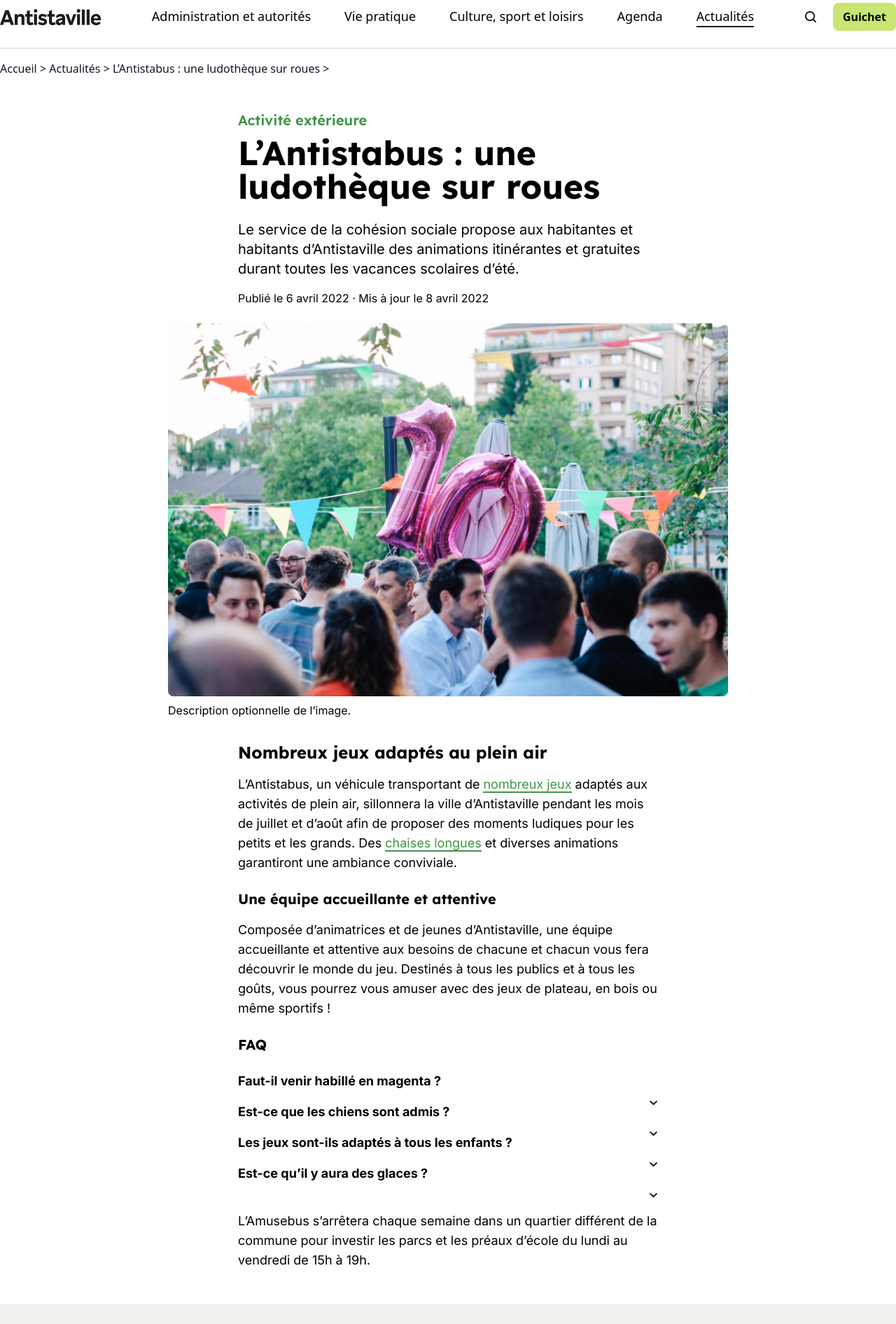
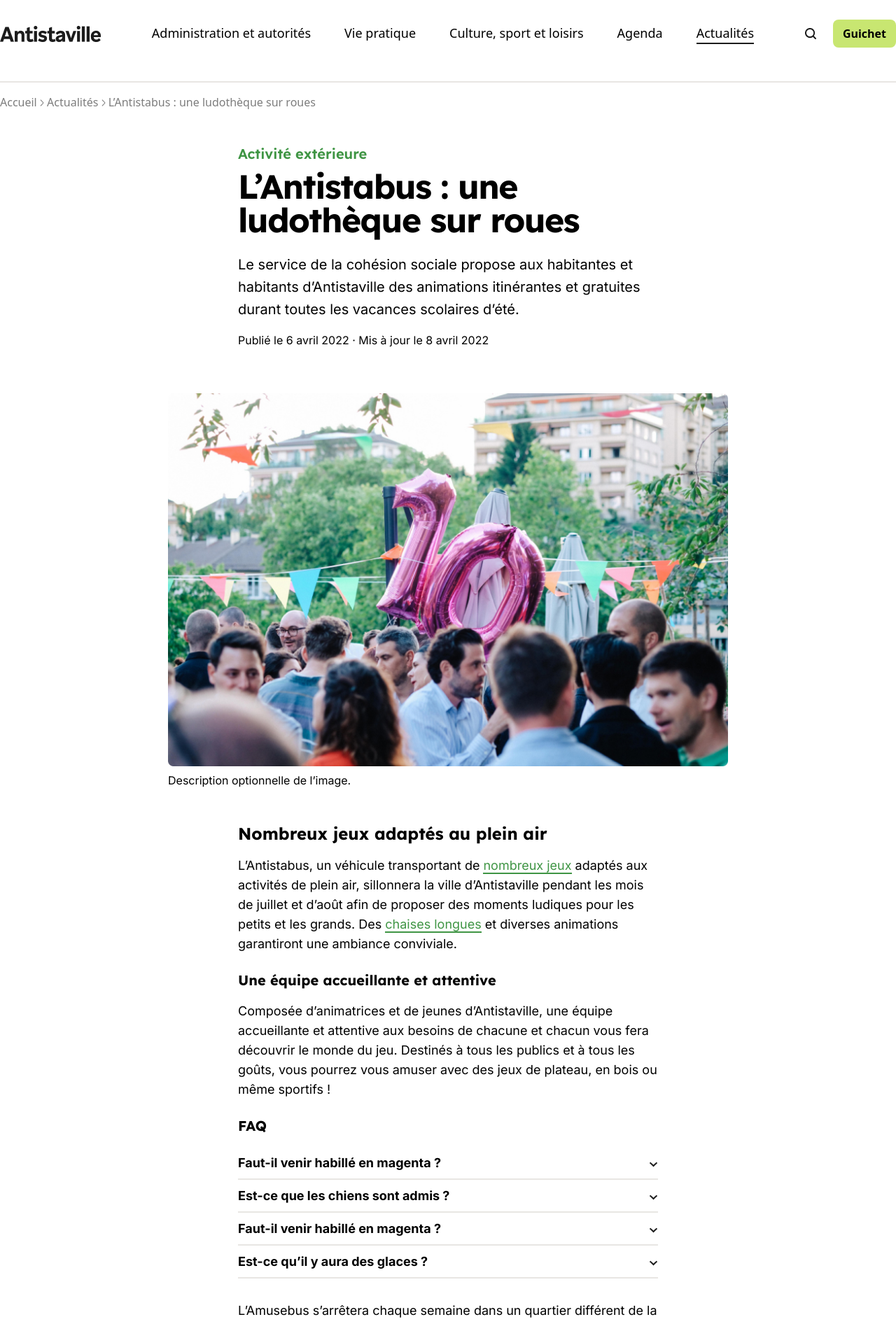
Before and after one commit to Boris74000/exercice-antistaville, a website: page public/index.html in a window 1280 px wide. Shown: the part 20-1912 px from the top of the page at 70% size. Drawn offline with Linux system fonts and the light colour scheme.

Commit message:
Updating accordion structure and general style

```diff
--- a/public/index.html
+++ b/public/index.html
@@ -9,34 +9,36 @@
     <title>L’Antistabus : une ludothèque sur roues</title>
     <link rel="preconnect" href="https://fonts.googleapis.com">
     <link rel="preconnect" href="https://fonts.gstatic.com" crossorigin>
-    <link href="https://fonts.googleapis.com/css2?family=Inter:wght@400;700&family=Lexend:wght@600;700&display=swap" rel="stylesheet">
+    <link href="https://fonts.googleapis.com/css2?family=Inter:wght@400;700&family=Lexend:wght@600;700&display=swap"
+          rel="stylesheet">
     <link rel="stylesheet" href="./output.css">
 </head>
 <body>
 <main>
-        <header class="relative flex justify-between items-center py-6 border-b-2 border-antistaville-gray-200 mx-4 sm:container sm:mx-auto">
+    <header class="relative flex justify-between items-center py-12 border-b-2 border-antistaville-gray-200 mx-4 sm:container sm:mx-auto">
         <a href="index.html">
             <img src="img/antistaville.png" alt="Logo de Antistaville"/>
         </a>
 
 
         <nav id="main-menu" class="hidden-menu-mobile style-menu-mobile">
-                <img id="close-menu-mobile" alt="icone d'une croix" class="w-5 h-5 ml-auto mt-4 mr-2.5 -mb-2.5 cursor-pointer lg:hidden" src="img/xmark-solid.svg">
+            <img id="close-menu-mobile" alt="icone d'une croix"
+                 class="w-5 h-5 ml-auto mt-4 mr-2.5 -mb-2.5 cursor-pointer lg:hidden" src="img/xmark-solid.svg">
             <ul class="list-none flex flex-col items-center lg:flex-row">
                 <li>
-                        <a href="#">Administration et autorités</a>
+                    <a class="leading-26" href="#">Administration et autorités</a>
                 </li>
                 <li>
-                        <a href="#">Vie pratique</a>
+                    <a class="leading-26" href="#">Vie pratique</a>
                 </li>
                 <li>
-                        <a href="#">Culture, sport et loisirs</a>
+                    <a class="leading-26" href="#">Culture, sport et loisirs</a>
                 </li>
                 <li>
-                        <a href="#">Agenda</a>
+                    <a class="leading-26" href="#">Agenda</a>
                 </li>
                 <li class="active">
-                        <a href="#">Actualités</a>
+                    <a class="leading-26" href="#">Actualités</a>
                 </li>
             </ul>
             <a href="#" class="btn-antistaville-green-anise-500 block mx-auto mt-2 w-max lg:hidden">Guichet</a>
@@ -44,11 +46,14 @@
 
         <div class="flex items-center">
             <img id="magnifier-icon" class="mr-6 cursor-pointer" src="img/magnifier-icon.png" alt="Icone d'une loupe"/>
-                <div id="search-block" class="btn-antistaville-green-anise-500 hover:opacity-100 p-2 flex items-center absolute ease-in-out duration-500 hidden-search-block">
-                    <img id="close-search-block" class="w-5 h-5 mr-2 cursor-pointer -rotate-90" src="img/right-long-solid.svg" alt="Icone d'une flèche qui pointe vers la droite"/>
+            <div id="search-block"
+                 class="btn-antistaville-green-anise-500 hover:opacity-100 p-2 flex items-center absolute ease-in-out duration-500 hidden-search-block">
+                <img id="close-search-block" class="w-5 h-5 mr-2 cursor-pointer -rotate-90"
+                     src="img/right-long-solid.svg" alt="Icone d'une flèche qui pointe vers la droite"/>
                 <form>
                     <input class="smallest-text input" type="text" name="search" id="search" placeholder="Rechercher"/>
-                        <button type="submit"><img class="ml-2 cursor-pointer" src="img/magnifier-icon.png" alt="Icone d'une loupe"/></button>
+                    <button type="submit"><img class="ml-2 cursor-pointer" src="img/magnifier-icon.png"
+                                               alt="Icone d'une loupe"/></button>
                 </form>
 
             </div>
@@ -63,96 +68,142 @@
         </div>
     </header>
 
-        <section class="mb-12 mx-4 sm:container sm:mx-auto">
+    <section class="mb-20 mx-4 sm:container sm:mx-auto">
         <div class="breadcrumb my-4 font-semibold font-normal text-base text-gray-900">
             <div class="sm:hidden">
-                    <span>
-                        <a href="#">< Actualité</a>
+                    <span class="text-antistaville-gray-700 before:content-arrow-breadcrumb">
+                        <a href="#">Actualité</a>
                     </span>
             </div>
             <div class="hidden sm:block">
-                    <span>
-                        <a href="#">Accueil ></a>
+                    <span class="text-antistaville-gray-700 after:content-arrow-breadcrumb">
+                        <a href="#">Accueil</a>
                     </span>
-                    <span>
-                        <a href="#">Actualités ></a>
+                <span class="text-antistaville-gray-700 after:content-arrow-breadcrumb">
+                        <a href="#">Actualités</a>
                     </span>
-                    <span>
-                        <a href="#">L’Antistabus : une ludothèque sur roues ></a>
+                <span class="text-antistaville-gray-700">
+                        <a href="#">L’Antistabus : une ludothèque sur roues</a>
                     </span>
             </div>
         </div>
 
         <div class="lg:max-w-800 mx-auto mt-12">
             <div class="mb-6 lg:w-9/12 mx-auto">
-                    <h3 class="text-antistaville-green-mint-500 text-xl font-semibold mb-2">Activité extérieure</h3>
-                    <h1 class="font-bold text-3xl lg:text-5xl mb-6">L’Antistabus : une ludothèque sur roues</h1>
-                    <p class="text-xl lg:23px ">Le service de la cohésion sociale propose aux habitantes et habitants d’Antistaville des animations itinérantes et
+                <h3 class="text-antistaville-green-mint-500 text-xl font-semibold mb-2 leading-7 -tightest-0.3">Activité
+                    extérieure</h3>
+                <h1 class="font-bold text-h1 lg:text-5xl mb-6 leading-54 -tightest-1.5">L’Antistabus : une ludothèque
+                    sur roues</h1>
+                <p class="text-xl lg:23px leading-8 -tightest-0.1">Le service de la cohésion sociale propose aux
+                    habitantes et habitants d’Antistaville des animations itinérantes et
                     gratuites durant toutes les vacances scolaires d’été.</p>
-                    <p class="smallest-text text-gray-700 mt-4">Publié le 6 avril 2022 · Mis à jour le 8 avril 2022</p>
+                <p class="smallest-text antistaville-gray-700 mt-4 mb-16">Publié le 6 avril 2022 · Mis à jour le 8 avril
+                    2022</p>
             </div>
 
             <div>
                 <img src="img/animation-antistaville.jpg" alt="Rassemblement organisé par Antistabus"/>
-                    <p class="smallest-text mt-2 mb-8">Description optionnelle de l’image.</p>
+                <p class="smallest-text mt-2 mb-12">Description optionnelle de l’image.</p>
             </div>
 
             <div class="mb-6 lg:w-9/12 mx-auto">
                 <h2 class="text-2xl	font-bold mb-4">Nombreux jeux adaptés au plein air</h2>
-                    <p>L’Antistabus, un véhicule transportant de <a href="#" class="text-antistaville-green-mint-500 border-b-2 border-antistaville-green-mint-500">nombreux jeux</a> adaptés aux activités de plein air, sillonnera la ville
-                        d’Antistaville pendant les mois de juillet et d’août afin de proposer des moments ludiques pour les petits et les grands.
-                        Des <a href="#" class="text-antistaville-green-mint-500 border-b-2 border-antistaville-green-mint-500">chaises longues</a> et diverses animations garantiront une ambiance conviviale.</p>
+                <p>L’Antistabus, un véhicule transportant de <a href="#"
+                                                                class="text-antistaville-green-mint-500 border-b-2 border-antistaville-green-mint-500 hover:bg-antistaville-green-mint-500-transparent">nombreux
+                    jeux</a> adaptés aux activités de plein air, sillonnera la ville
+                    d’Antistaville pendant les mois de juillet et d’août afin de proposer des moments ludiques pour les
+                    petits et les grands.
+                    Des <a href="#"
+                           class="text-antistaville-green-mint-500 border-b-2 border-antistaville-green-mint-500 hover:bg-antistaville-green-mint-500-transparent">chaises
+                        longues</a> et diverses animations garantiront une ambiance conviviale.</p>
             </div>
 
             <div class="mb-6 lg:w-9/12 mx-auto">
                 <h2 class="text-xl font-bold mb-4">Une équipe accueillante et attentive</h2>
-                    <p>Composée d’animatrices et de jeunes d’Antistaville, une équipe accueillante et attentive aux besoins de chacune et chacun vous
-                        fera découvrir le monde du jeu. Destinés à tous les publics et à tous les goûts, vous pourrez vous amuser avec des jeux de plateau,
+                <p>Composée d’animatrices et de jeunes d’Antistaville, une équipe accueillante et attentive aux besoins
+                    de chacune et chacun vous
+                    fera découvrir le monde du jeu. Destinés à tous les publics et à tous les goûts, vous pourrez vous
+                    amuser avec des jeux de plateau,
                     en bois ou même sportifs !</p>
             </div>
 
+            <!--  Accessible Accordion-->
             <div class="lg:w-9/12 mx-auto">
                 <h2 class="text-xl font-bold mb-4">FAQ</h2>
+                <dl>
+                    <dt class="accordion border-bottom-accordion relative append-arrow-accordion">
+                        <button aria-expanded="false"
+                                aria-controls="accordion-panel-1"
+                                id="accordion-header-1"
+                                class="accordion-header text-start w-full">
+                            Faut-il venir habillé en magenta ?
+                        </button>
+                    </dt>
+                    <dd id="accordion-panel-1"
+                        class="content"
+                        aria-labelledby="accordion-header-1"
+                        aria-hidden="true">
+                        <p class="mt-4 pb-2">Venez comme vous êtes ! Cras justo odio, dapibus ac facilisis in egestas eget
+                            quam. Aenean lacinia bibendum nulla sed consectetur.
+                            Fusce dapibus tellus ac cursus commodo tortor mauris.</p>
+                    </dd>
 
-                    <div class="container-accordion accordion">
-                        <div class="label append-arrow-accordion relative"><p>Faut-il venir habillé en magenta ?</p></div>
-                        <div class="content">
-                            <p class="mt-4">Venez comme vous êtes ! Cras justo odio, dapibus ac facilisis in egestas eget quam. Aenean lacinia bibendum nulla sed consectetur.
+                    <dt class="accordion border-bottom-accordion relative append-arrow-accordion">
+                        <button aria-expanded="false"
+                                aria-controls="accordion-panel-2"
+                                id="accordion-header-2"
+                                class="accordion-header text-start w-full">
+                            Est-ce que les chiens sont admis ?
+                        </button>
+                    </dt>
+                    <dd id="accordion-panel-2"
+                        class="content"
+                        aria-labelledby="accordion-header-2"
+                        aria-hidden="true">
+                        <p class="mt-4 pb-2">Oui bien sûr ! Cras justo odio, dapibus ac facilisis in egestas eget quam. Aenean lacinia bibendum nulla sed consectetur.
                             Fusce dapibus tellus ac cursus commodo tortor mauris.
                         </p>
-                        </div>
-                    </div>
+                    </dd>
 
-                    <div class="container-accordion accordion">
-                        <div class="label append-arrow-accordion relative"><p>Est-ce que les chiens sont admis ?</p></div>
-                        <div class="content">
-                            <p class="mt-4">Oui bien sûr ! Cras justo odio, dapibus ac facilisis in egestas eget quam. Aenean lacinia bibendum nulla sed consectetur.
+                    <dt class="accordion border-bottom-accordion relative append-arrow-accordion">
+                        <button aria-expanded="false"
+                                aria-controls="accordion-panel-3"
+                                id="accordion-header-3"
+                                class="accordion-header text-start w-full">
+                            Faut-il venir habillé en magenta ?
+                        </button>
+                    </dt>
+                    <dd id="accordion-panel-3"
+                        class="content"
+                        aria-labelledby="accordion-header-3"
+                        aria-hidden="true">
+                        <p class="mt-4 pb-2">Venez comme vous êtes ! Cras justo odio, dapibus ac facilisis in egestas eget
+                            quam. Aenean lacinia bibendum nulla sed consectetur.
+                            Fusce dapibus tellus ac cursus commodo tortor mauris.</p>
+                    </dd>
+
+                    <dt class="accordion border-bottom-accordion relative append-arrow-accordion">
+                        <button aria-expanded="false"
+                                aria-controls="accordion-panel-4"
+                                id="accordion-header-4"
+                                class="accordion-header text-start w-full">
+                            Est-ce qu’il y aura des glaces ?
+                        </button>
+                    </dt>
+                    <dd id="accordion-panel-4"
+                        class="content"
+                        aria-labelledby="accordion-header-4"
+                        aria-hidden="true">
+                        <p class="mt-4 pb-2">Il y aura beaucoup de glaces, et même au Génépi ! Cras justo odio, dapibus ac facilisis in egestas eget quam. Aenean lacinia bibendum nulla sed consectetur.
                             Fusce dapibus tellus ac cursus commodo tortor mauris.
                         </p>
-                        </div>
-                    </div>
-
-                    <div class="container-accordion accordion">
-                        <div class="label append-arrow-accordion relative"><p>Les jeux sont-ils adaptés à tous les enfants ?</p></div>
-                        <div class="content">
-                            <p class="mt-4">Les jeux sont adaptés à tous les enfants. Cras justo odio, dapibus ac facilisis in egestas eget quam. Aenean lacinia bibendum nulla sed consectetur.
-                                Fusce dapibus tellus ac cursus commodo tortor mauris.
-                            </p>
-                        </div>
-                    </div>
-
-                    <div class="container-accordion accordion">
-                        <div class="label append-arrow-accordion relative"><p>Est-ce qu’il y aura des glaces ?</p></div>
-                        <div class="content">
-                            <p class="mt-4">Il y aura beaucoup de glaces, et même au Génépi ! Cras justo odio, dapibus ac facilisis in egestas eget quam. Aenean lacinia bibendum nulla sed consectetur.
-                                Fusce dapibus tellus ac cursus commodo tortor mauris.
-                            </p>
-                        </div>
-                    </div>
+                    </dd>
+                </dl>
             </div>
 
             <div class="hidden md:block md:mt-8 lg:w-9/12 mx-auto">
-                    <p>L’Amusebus s’arrêtera chaque semaine dans un quartier différent de la commune pour investir les parcs et les préaux
+                <p>L’Amusebus s’arrêtera chaque semaine dans un quartier différent de la commune pour investir les parcs
+                    et les préaux
                     d’école du lundi au vendredi de 15h à 19h.</p>
             </div>
         </div>
@@ -215,8 +266,11 @@
                 </div>
                 <div>
                     <form class="flex flex-col items-start sm:flex-row">
-                            <input class="input smallest-text w-full sm:mr-4" type="email" name="email" id="email" placeholder="Entrez votre email">
-                            <button class="btn-antistaville-green-anise-500 font-bold text-base mt-2 sm:min-w-max sm:mt-0" type="submit">Je m’inscris</button>
+                        <input class="input smallest-text w-full sm:mr-4" type="email" name="email" id="email"
+                               placeholder="Entrez votre email">
+                        <button class="btn-antistaville-green-anise-500 font-bold text-base mt-2 sm:min-w-max sm:mt-0"
+                                type="submit">Je m’inscris
+                        </button>
                     </form>
 
                 </div>
@@ -237,8 +291,10 @@
             <div class="mb-8 sm:basis-1/3 xl:basis-1/4">
                 <h4 class="footer-h4">Contact</h4>
                 <div class="flex flex-col items-start">
-                        <a href="tel:221234567" class="footer-btn-contact mb-2">022 123 45 67</a>
-                        <a href="mailto:mairie@antistaville.ch" class="footer-btn-contact">mairie@antistaville.ch</a>
+                    <a href="tel:221234567" class="footer-btn-contact mb-2 border-2 border-antistaville-gray-200">022
+                        123 45 67</a>
+                    <a href="mailto:mairie@antistaville.ch"
+                       class="footer-btn-contact border-2 border-antistaville-gray-200">mairie@antistaville.ch</a>
                 </div>
             </div>
 
@@ -301,12 +357,13 @@
                 </p>
             </div>
             <div>
-                    <p class="smallest-text">Réalisé par <a class="border-b-2 border-antistaville-gray-300" href="https://antistatique.net/">Antistatique</a></p>
+                <p class="smallest-text">Réalisé par <a class="border-b-2 border-antistaville-gray-300"
+                                                        href="https://antistatique.net/">Antistatique</a></p>
             </div>
         </div>
     </footer>
 </main>
 
-<script src="./../src/js/main.js"></script>
+<script src="../src/js/main.js"></script>
 </body>
 </html>
```
Lines whose indentation alone changed are shown as unchanged.
